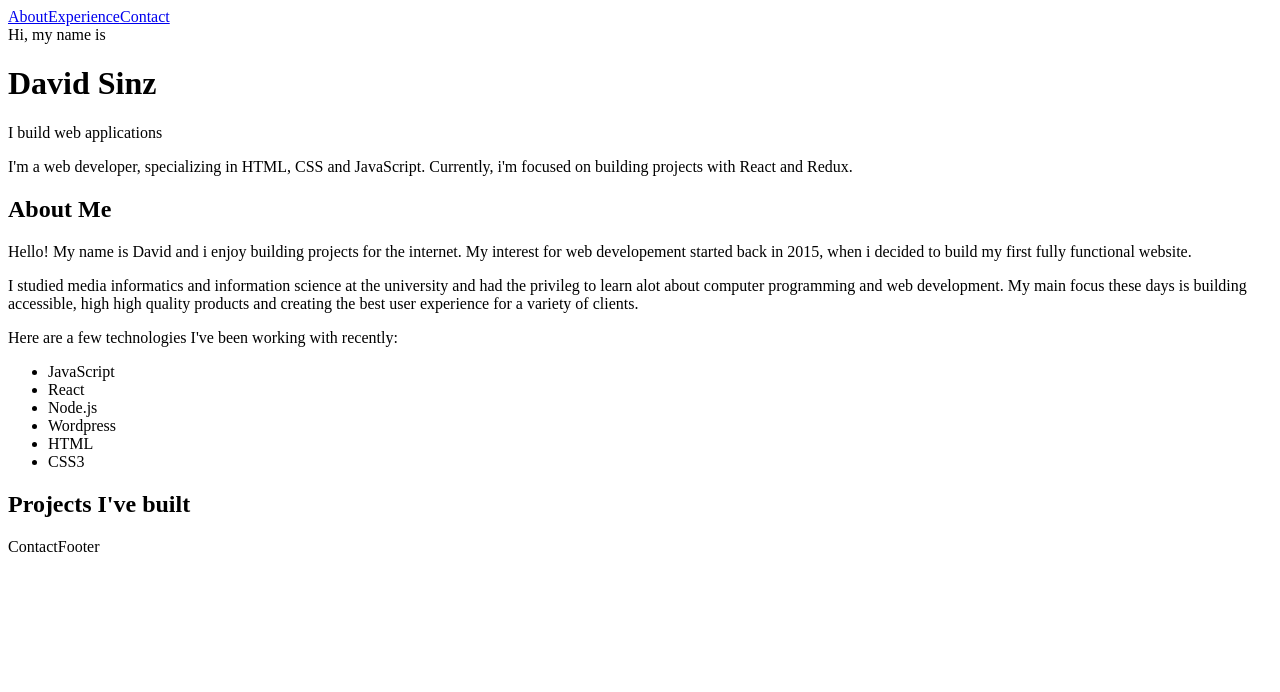
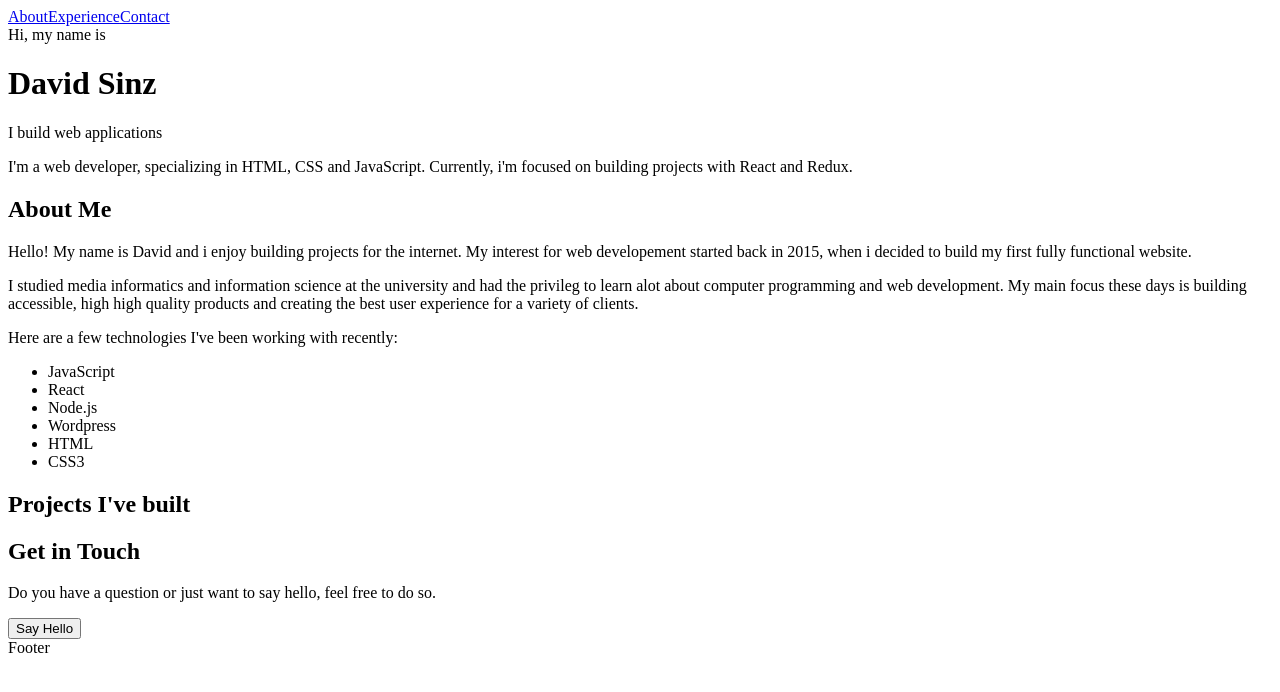
Before and after one commit to DavidSinz/davidsinz-website, a React (Create React App) app: page / in a window 1280 px wide. Shown: the top 692 px of the page. Built offline with nearby package versions, Linux system fonts and the light colour scheme.

Commit message:
adding text to contact section

```diff
--- a/src/components/main/Contact.js
+++ b/src/components/main/Contact.js
@@ -1,5 +1,11 @@
 const Contact = () => {
-  return <>Contact</>;
+  return (
+    <div>
+      <h2>Get in Touch</h2>
+      <p>Do you have a question or just want to say hello, feel free to do so.</p>
+      <button>Say Hello</button>
+    </div>
+  );
 };
 
 export default Contact;
```
